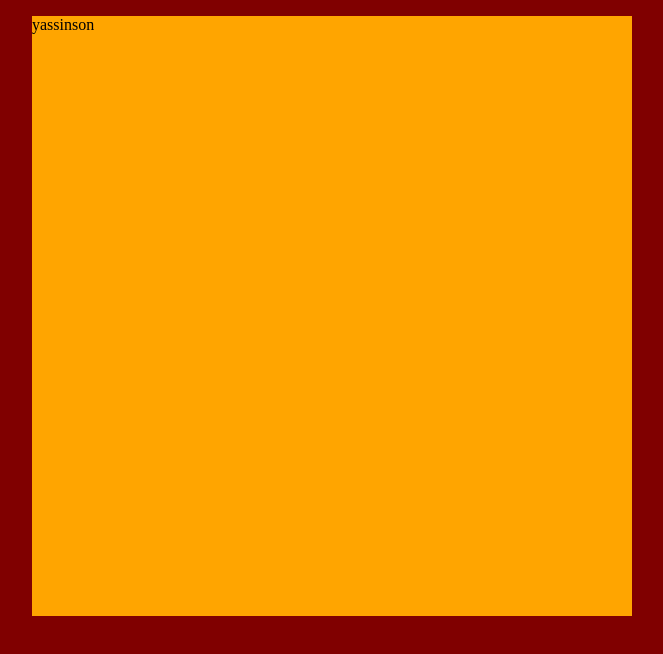
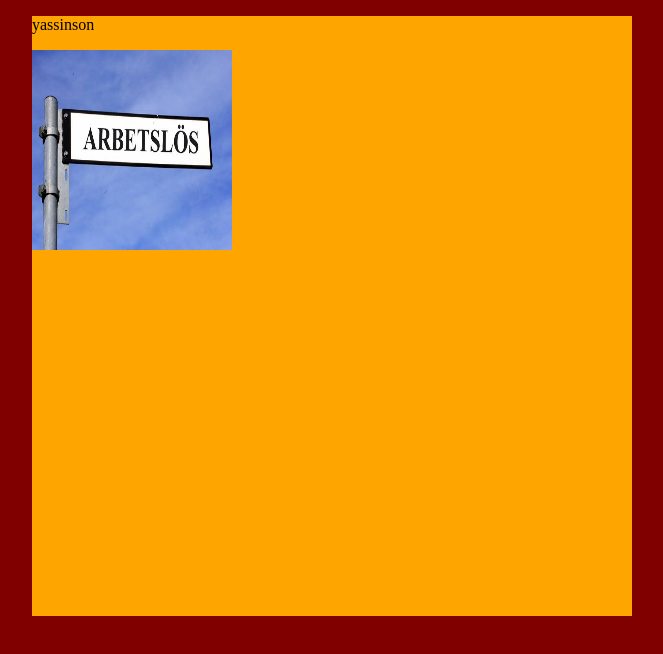
Before and after one commit to alialosh2001/aliyas, a plain HTML site: page index.html in a window 1280 px wide. Shown: the whole page, without its empty margins (308-971 px from the left). Drawn offline with Linux system fonts and the light colour scheme.

Commit message:
lagt till bild

```diff
--- a/index.html
+++ b/index.html
@@ -9,5 +9,7 @@
 </head>
 <body>
       <p>yassinson<p>
+
+<img src="images/image.jpg"alt="image of ..."height="200"width="200">
 </body>
 </html>
```
Also changed, not shown: images/image.jpg (added).
